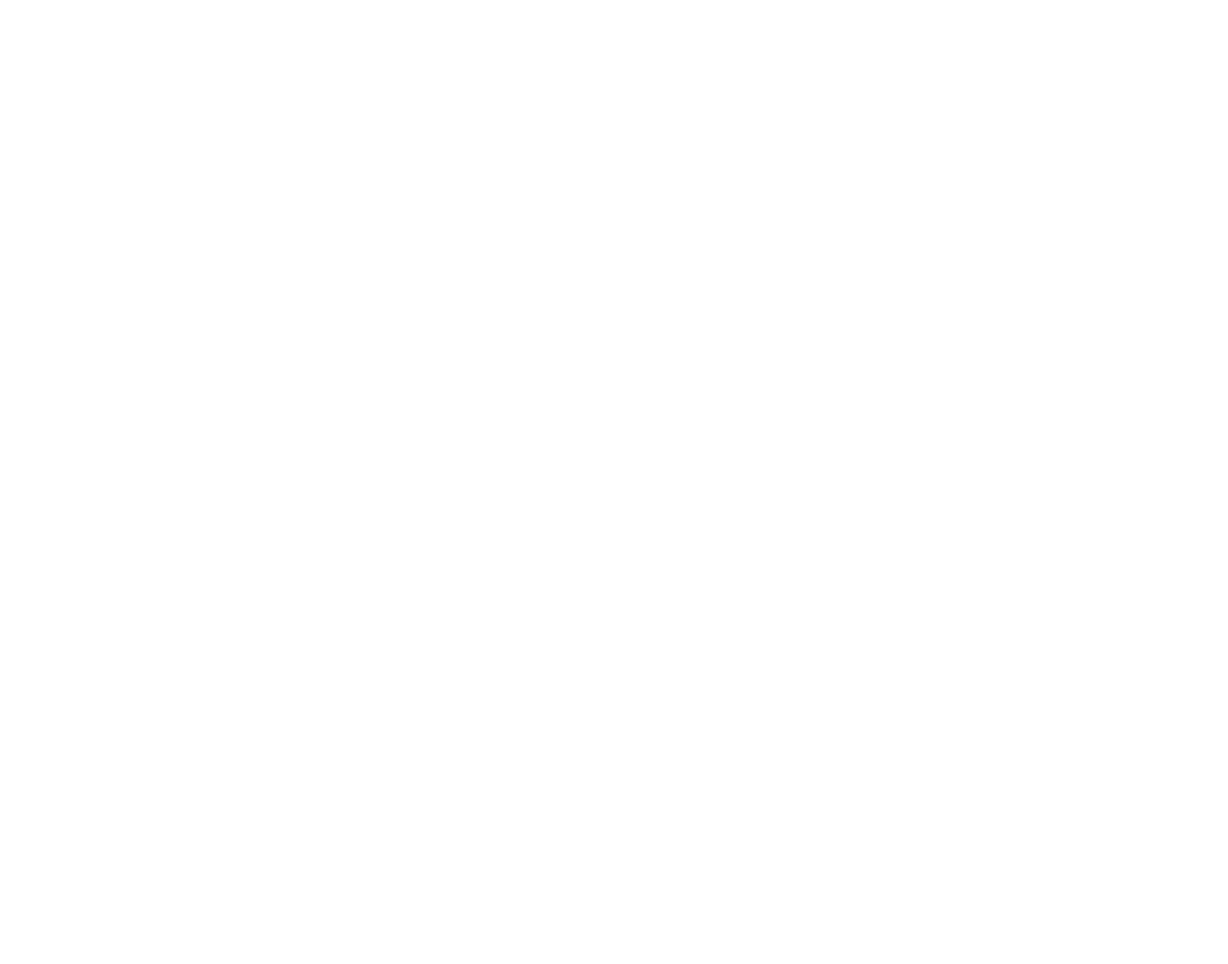
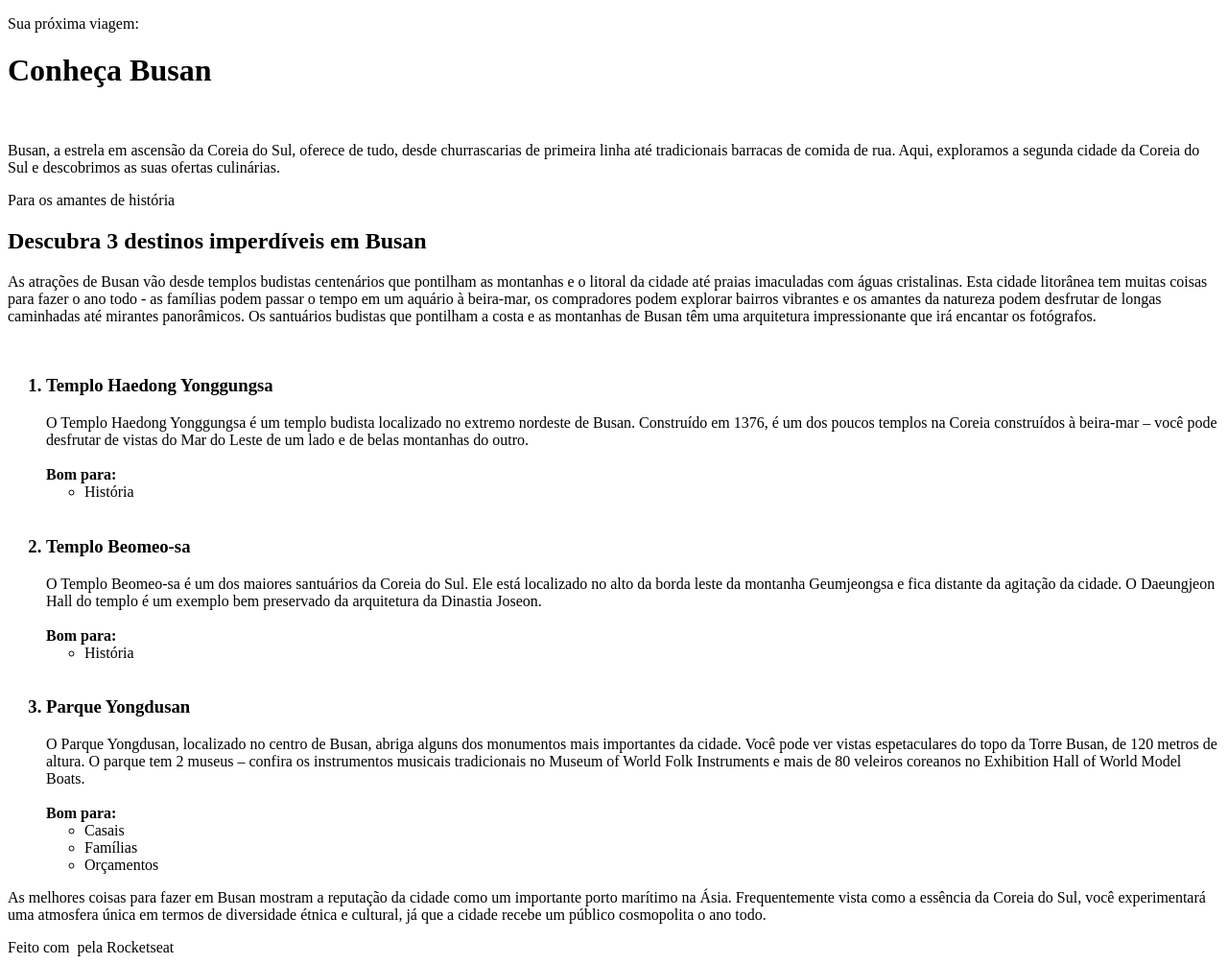
Before and after one commit to WillamsDantas/desafio-local-turistico, a plain HTML site: page index.html in a window 1280 px wide. Shown: the whole page at 96% size. Before the commit the page ends 800 px from the top, so only its background shows below. Drawn offline with Linux system fonts and the light colour scheme.

Commit message:
feat: complete HTML structure

```diff
--- a/index.html
+++ b/index.html
@@ -1,11 +1,120 @@
 <!DOCTYPE html>
 <html lang="pt-br">
-<head>
-  <meta charset="UTF-8">
-  <meta name="viewport" content="width=device-width, initial-scale=1.0">
-  <title>Local turistico</title>
-</head>
-<body>
+  <head>
+    <meta charset="UTF-8" />
+    <meta name="viewport" content="width=device-width, initial-scale=1.0" />
+    <title>Local turistico</title>
+  </head>
+  <body>
+    <div id="page">
+      <div id="main-header">
+        <p>Sua próxima viagem:</p>
+        <h1>Conheça Busan</h1>
+      </div>
+      <div id="description">
+        <img src="" alt="" />
+        <p>
+          Busan, a estrela em ascensão da Coreia do Sul, oferece de tudo, desde
+          churrascarias de primeira linha até tradicionais barracas de comida de
+          rua. Aqui, exploramos a segunda cidade da Coreia do Sul e descobrimos
+          as suas ofertas culinárias.
+        </p>
+      </div>
 
-</body>
+      <main>
+        <div class="divisor"></div>
+
+        <div id="list-header">
+          <p>Para os amantes de história</p>
+          <h2>Descubra 3 destinos imperdíveis em Busan</h2>
+          <p>
+            As atrações de Busan vão desde templos budistas centenários que
+            pontilham as montanhas e o litoral da cidade até praias imaculadas
+            com águas cristalinas. Esta cidade litorânea tem muitas coisas para
+            fazer o ano todo - as famílias podem passar o tempo em um aquário à
+            beira-mar, os compradores podem explorar bairros vibrantes e os
+            amantes da natureza podem desfrutar de longas caminhadas até
+            mirantes panorâmicos. Os santuários budistas que pontilham a costa e
+            as montanhas de Busan têm uma arquitetura impressionante que irá
+            encantar os fotógrafos.
+          </p>
+        </div>
+        <div id="list">
+          <ol>
+            <div id="card-travel">
+              <img src="" alt="" />
+              <div id="content-card">
+                <h3><li>Templo Haedong Yonggungsa</li></h3>
+                <article>
+                  O Templo Haedong Yonggungsa é um templo budista localizado no
+                  extremo nordeste de Busan. Construído em 1376, é um dos poucos
+                  templos na Coreia construídos à beira-mar – você pode
+                  desfrutar de vistas do Mar do Leste de um lado e de belas
+                  montanhas do outro.  <br /><br />
+                  <strong>Bom para:</strong>
+                  <ul>
+                    <li>História</li>
+                  </ul>
+                </article>
+              </div>
+            </div>
+
+            <div id="card-travel">
+              <img src="" alt="" />
+              <div id="content-card">
+                <h3><li>Templo Beomeo-sa</li></h3>
+                <article>
+                  O Templo Beomeo-sa é um dos maiores santuários da Coreia do
+                  Sul. Ele está localizado no alto da borda leste da montanha
+                  Geumjeongsa e fica distante da agitação da cidade. O
+                  Daeungjeon Hall do templo é um exemplo bem preservado da
+                  arquitetura da Dinastia Joseon.  <br /><br />
+                  <strong>Bom para:</strong>
+                  <ul>
+                    <li>História</li>
+                  </ul>
+                </article>
+              </div>
+            </div>
+
+            <div id="card-travel">
+              <img src="" alt="" />
+              <div id="content-card">
+                <h3><li>Parque Yongdusan</li></h3>
+                <article>
+                  O Parque Yongdusan, localizado no centro de Busan, abriga
+                  alguns dos monumentos mais importantes da cidade. Você pode
+                  ver vistas espetaculares do topo da Torre Busan, de 120 metros
+                  de altura. O parque tem 2 museus – confira os instrumentos
+                  musicais tradicionais no Museum of World Folk Instruments e
+                  mais de 80 veleiros coreanos no Exhibition Hall of World Model
+                  Boats.  <br /><br />
+                  <strong>Bom para:</strong>
+                  <ul>
+                    <li>Casais</li>
+                    <li>Famílias</li>
+                    <li>Orçamentos</li>
+                  </ul>
+                </article>
+              </div>
+            </div>
+          </ol>
+        </div>
+      </main>
+      <div class="divisor"></div>
+      <p>
+        As melhores coisas para fazer em Busan mostram a reputação da cidade
+        como um importante porto marítimo na Ásia. Frequentemente vista como a
+        essência da Coreia do Sul, você experimentará uma atmosfera única em
+        termos de diversidade étnica e cultural, já que a cidade recebe um
+        público cosmopolita o ano todo.
+      </p>
+    </div>
+
+    <footer>
+      Feito com
+      <img src="" alt="">
+      pela Rocketseat
+    </footer>
+  </body>
 </html>
```
